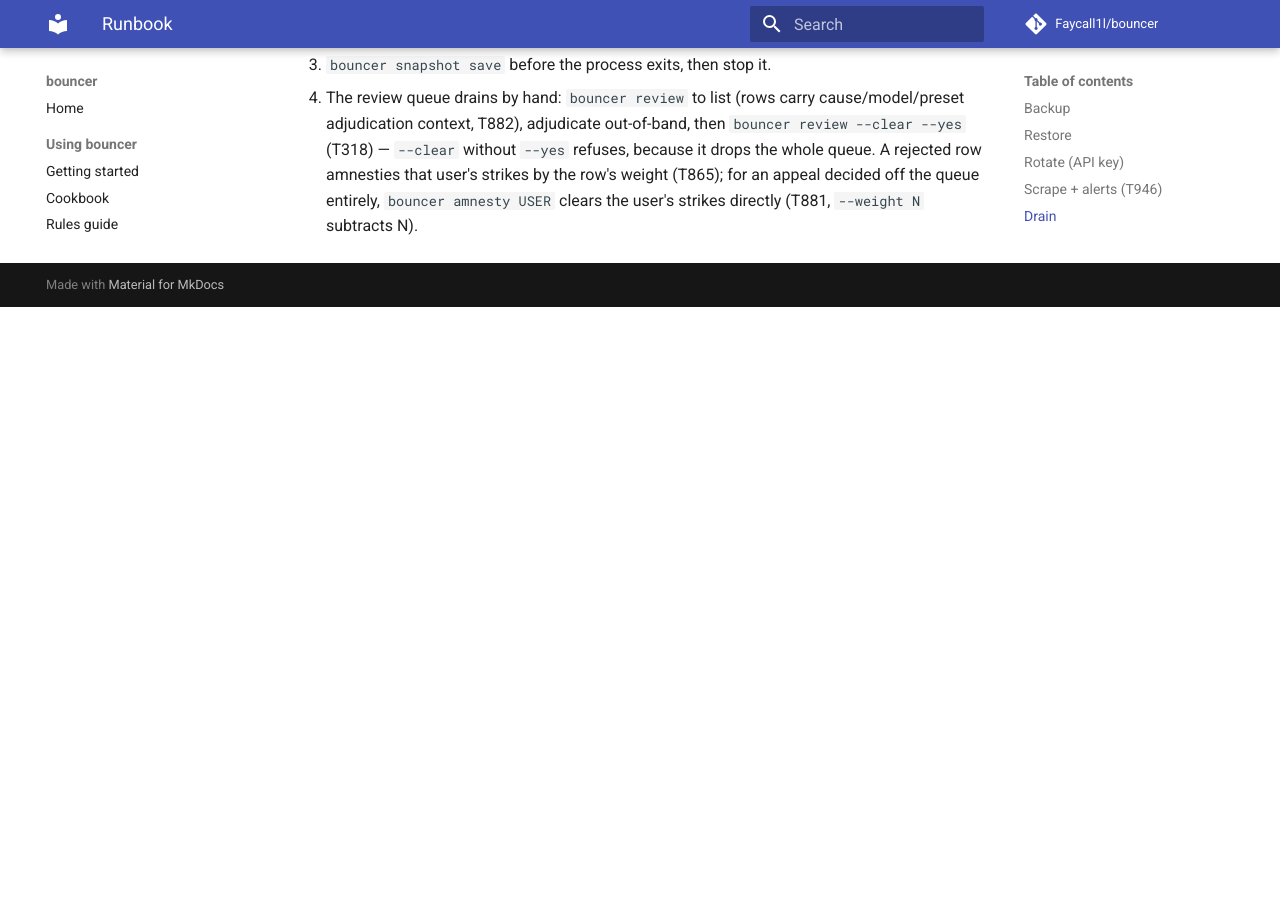
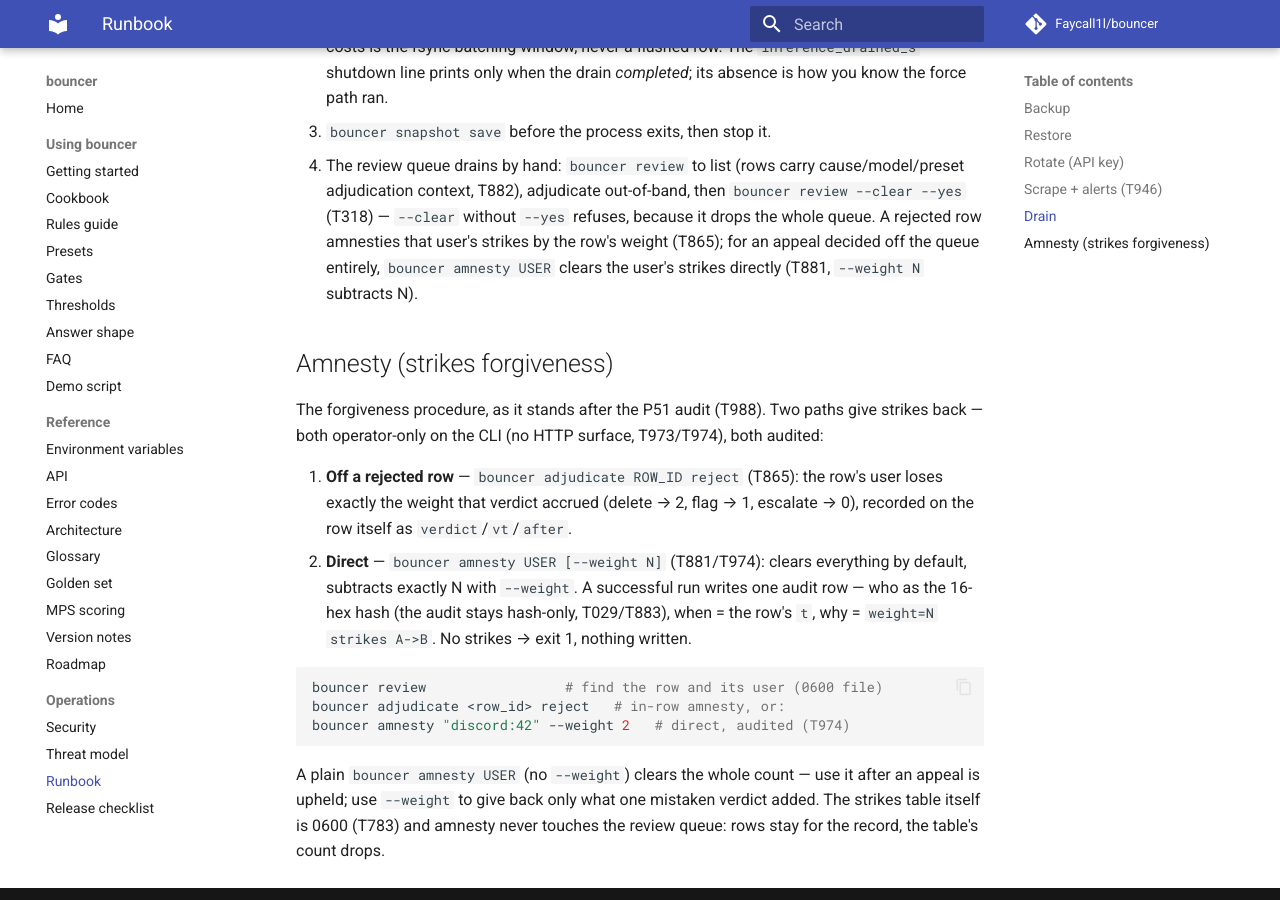
Before and after one commit to Faycall1l/bouncer, an MkDocs documentation site: the page built from docs/runbook.md, in a window 1280 px wide and 900 px high, scrolled down 3458 px. Built offline with MkDocs 1.6.1 and Material for MkDocs 9.7.7, drawn with Linux system fonts in a browser that asks for light colours; comment, search, counter and statistics services are not loaded; before the commit the page ends 3765 px from its top, so only the background shows below that; some of the changed text lies outside the part shown.

Commit message:
T988: runbook amnesty procedure added, drain re-verified and marked, receipts pinned

````diff
--- a/docs/runbook.md
+++ b/docs/runbook.md
@@ -127,6 +127,11 @@ Notes that keep these honest:
   content (T940).
 
 ## Drain
+
+The procedure below is the one an operator follows at 3am (T988
+re-verified it end-to-end against the P51 surface — ready check, forced
+exit, snapshot, hand-drain of the queue).
+
 1. Pull the instance out of the load balancer. `/ready` reports
    `{"ready": false, ...}` when the router can't load (T518) — check the
    body, not the status code.
@@ -154,3 +159,31 @@ Notes that keep these honest:
    row amnesties that user's strikes by the row's weight (T865); for an
    appeal decided off the queue entirely, `bouncer amnesty USER` clears
    the user's strikes directly (T881, `--weight N` subtracts N).
+
+## Amnesty (strikes forgiveness)
+
+The forgiveness procedure, as it stands after the P51 audit (T988).
+Two paths give strikes back — both operator-only on the CLI (no HTTP
+surface, T973/T974), both audited:
+
+1. **Off a rejected row** — `bouncer adjudicate ROW_ID reject` (T865):
+   the row's user loses exactly the weight that verdict accrued
+   (delete → 2, flag → 1, escalate → 0), recorded on the row itself as
+   `verdict`/`vt`/`after`.
+2. **Direct** — `bouncer amnesty USER [--weight N]` (T881/T974): clears
+   everything by default, subtracts exactly N with `--weight`. A
+   successful run writes one audit row — who as the 16-hex hash (the
+   audit stays hash-only, T029/T883), when = the row's `t`, why =
+   `weight=N strikes A->B`. No strikes → exit 1, nothing written.
+
+```bash
+bouncer review                 # find the row and its user (0600 file)
+bouncer adjudicate <row_id> reject   # in-row amnesty, or:
+bouncer amnesty "discord:42" --weight 2   # direct, audited (T974)
+```
+
+A plain `bouncer amnesty USER` (no `--weight`) clears the whole count —
+use it after an appeal is upheld; use `--weight` to give back only what
+one mistaken verdict added. The strikes table itself is 0600 (T783) and
+amnesty never touches the review queue: rows stay for the record, the
+table's count drops.
````
Also changed, not shown: TODO.md (+1 -1 lines), 1 other file.
